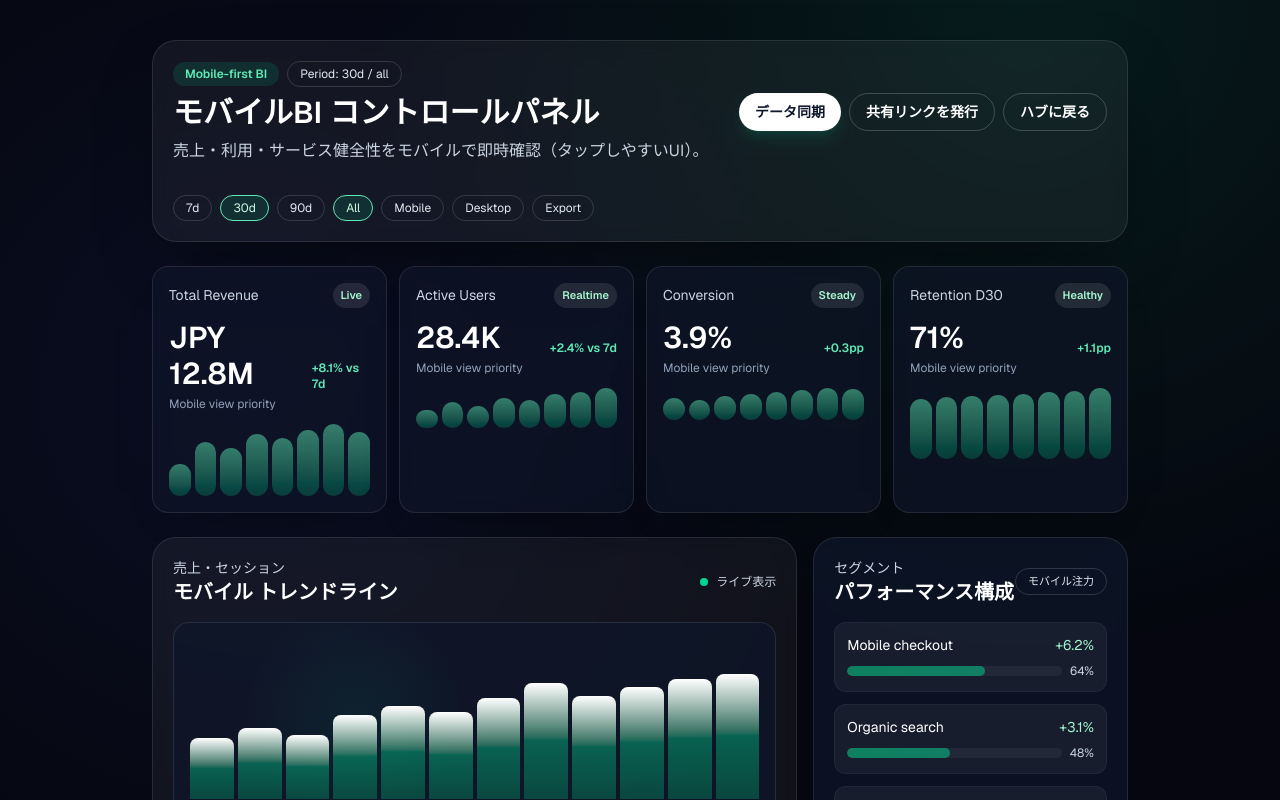
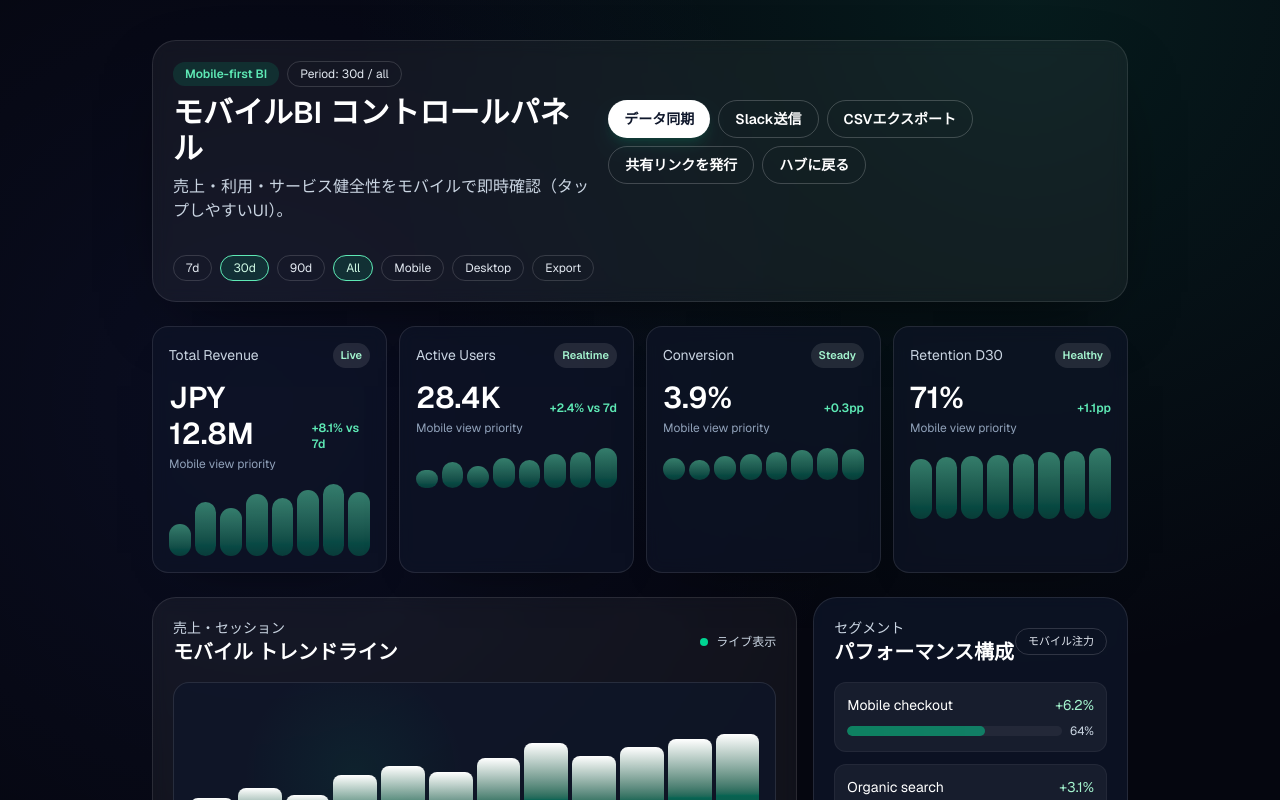
Before and after one commit to katsuyuki38/BI_tool_mobile, a Next.js app: page / in a window 1280 px wide. Shown: the top 800 px of the page. Built offline with nearby package versions, Linux system fonts and the light colour scheme.

Commit message:
chore: add filter/mock action hooks

```diff
--- a/src/app/page.tsx
+++ b/src/app/page.tsx
@@ -3,8 +3,10 @@
 import { useEffect, useMemo, useState } from "react";
 import Link from "next/link";
 import { StocksPanel } from "@/components/StocksPanel";
+import { FilterControls } from "@/components/FilterControls";
 import { Toast } from "@/components/Toast";
-import { FilterControls } from "@/components/FilterControls";
+import { useFilters } from "@/hooks/useFilters";
+import { useMockAction } from "@/hooks/useMockAction";
 import { addRecent } from "@/lib/recents";
 import type { StockSummary } from "@/types/stocks";
 
@@ -49,10 +51,10 @@ export default function Home() {
   const [dashboard, setDashboard] = useState<DashboardData | null>(null);
   const [dashLoading, setDashLoading] = useState(true);
   const [dashError, setDashError] = useState<string | null>(null);
-  const [period, setPeriod] = useState("30");
-  const [segment, setSegment] = useState("all");
+  const { period, segment, setPeriod, setSegment } = useFilters({ period: "30", segment: "all" });
   const [shareMsg, setShareMsg] = useState<string | null>(null);
   const [shareError, setShareError] = useState<string | null>(null);
+  const { trigger: triggerMock, ToastSlot: MockToast } = useMockAction();
   const quickActions = [
     "Slackにスナップショット送信",
     "CSVエクスポート（期間フィルタ反映）",
@@ -82,11 +84,11 @@ export default function Home() {
       });
       if (!res.ok) throw new Error(`Failed to share (${res.status})`);
       const data = (await res.json()) as { url: string; expiresAt: string };
-        setShareMsg(`共有リンクを発行しました: ${data.url} （有効期限: ${new Date(data.expiresAt).toLocaleString("ja-JP")}）`);
-      } catch (err) {
-        console.error(err);
-        setShareError("共有リンクの発行に失敗しました");
-      }
+      setShareMsg(`共有リンクを発行しました: ${data.url} （有効期限: ${new Date(data.expiresAt).toLocaleString("ja-JP")}）`);
+    } catch (err) {
+      console.error(err);
+      setShareError("共有リンクの発行に失敗しました");
+    }
   };
 
   const [stockData, setStockData] = useState<Record<string, StockSummary>>({});
@@ -204,6 +206,18 @@ export default function Home() {
                 className="rounded-full bg-white px-4 py-2 text-sm font-semibold text-slate-900 shadow-lg shadow-emerald-500/15 transition hover:-translate-y-0.5 hover:shadow-xl"
               >
                 {dashLoading ? "同期中…" : "データ同期"}
+              </button>
+              <button
+                onClick={() => triggerMock("Slackにスナップショット（モック）を送信しました")}
+                className="rounded-full border border-white/20 px-4 py-2 text-sm font-semibold text-white transition hover:border-emerald-400/50 hover:text-emerald-100"
+              >
+                Slack送信
+              </button>
+              <button
+                onClick={() => triggerMock("CSVエクスポート（モック）を開始しました")}
+                className="rounded-full border border-white/20 px-4 py-2 text-sm font-semibold text-white transition hover:border-emerald-400/50 hover:text-emerald-100"
+              >
+                CSVエクスポート
               </button>
               <button
                 onClick={handleShare}
@@ -422,6 +436,7 @@ export default function Home() {
       </main>
       {shareMsg && <Toast message={shareMsg} type="success" onClose={() => setShareMsg(null)} />}
       {shareError && <Toast message={shareError} type="error" onClose={() => setShareError(null)} />}
+      {MockToast}
     </div>
   );
 }
--- /dev/null
+++ b/src/hooks/useFilters.ts
@@ -0,0 +1,15 @@
+"use client";
+
+import { useState } from "react";
+
+type Options = {
+  period: string;
+  segment: string;
+};
+
+export function useFilters(initial: Options = { period: "30", segment: "all" }) {
+  const [period, setPeriod] = useState(initial.period);
+  const [segment, setSegment] = useState(initial.segment);
+
+  return { period, segment, setPeriod, setSegment };
+}
--- /dev/null
+++ b/src/hooks/useMockAction.tsx
@@ -0,0 +1,18 @@
+"use client";
+
+import { useState } from "react";
+import { Toast } from "@/components/Toast";
+
+type ToastState = { message: string; type: "success" | "error" };
+
+export function useMockAction() {
+  const [toast, setToast] = useState<ToastState | null>(null);
+
+  const trigger = (message: string, type: "success" | "error" = "success") => {
+    setToast({ message, type });
+  };
+
+  const ToastSlot = toast ? <Toast message={toast.message} type={toast.type} onClose={() => setToast(null)} /> : null;
+
+  return { trigger, ToastSlot };
+}
```
